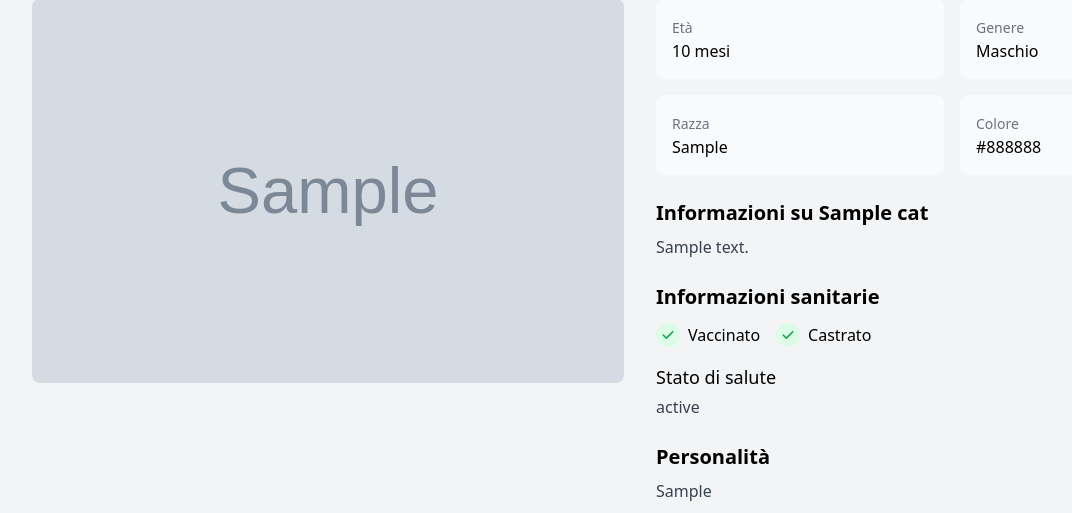
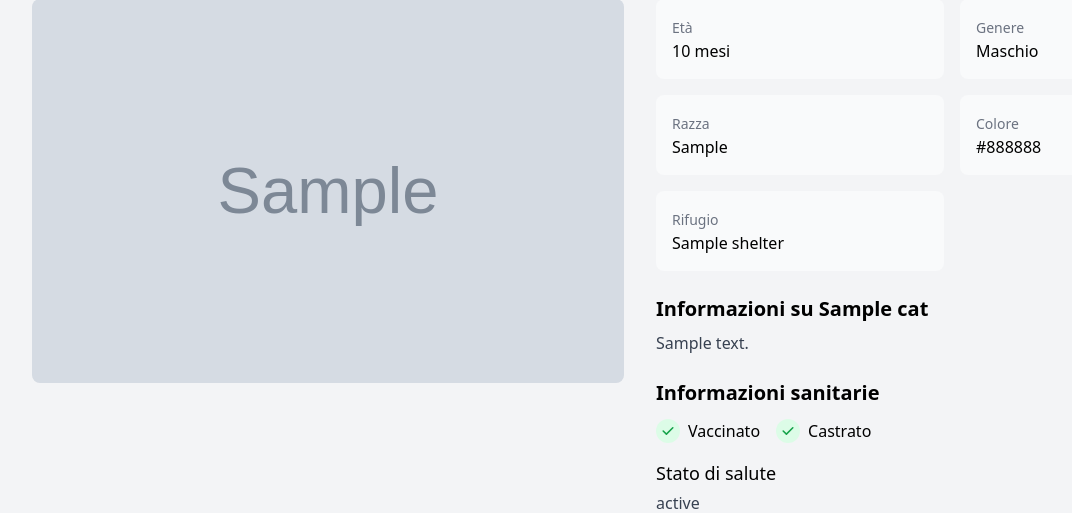
Before and after one commit to Alle-marchio/catadoption, a Django app: page /cats/1/ in a window 1280 px wide. Shown: the part 201-714 px from the top of the page, without its empty margins (0-1072 px from the left). Run offline with Django 4.2, Linux system fonts and the light colour scheme; tables that the repository leaves empty hold one stand-in row (values such as "Sample post"); grey boxes marked "Sample" are stand-in pictures; some libraries are stand-ins or nearby versions.

Commit message:
first fix template. change text by gender

```diff
--- a/templates/cats/cat_detail.html
+++ b/templates/cats/cat_detail.html
@@ -56,31 +56,41 @@
         <!-- Sezione info -->
         <div class="w-full md:w-1/2">
             <div class="grid grid-cols-2 sm:grid-cols-2 gap-4 mb-6">
+            <!--età-->
                 <div class="bg-gray-50 p-4 rounded-lg">
                     <span class="text-sm text-gray-500">Età</span>
                     <p class="font-medium">{{ cat.formatted_age }}</p>
                 </div>
+            <!--sesso-->
                 <div class="bg-gray-50 p-4 rounded-lg">
                     <span class="text-sm text-gray-500">Genere</span>
                     <p class="font-medium">
                         {% if cat.gender == 'M' %}Maschio{% else %}Femmina{% endif %}
                     </p>
                 </div>
+            <!--razza-->
                 <div class="bg-gray-50 p-4 rounded-lg">
                     <span class="text-sm text-gray-500">Razza</span>
                     <p class="font-medium">{{ cat.breed|default:"Meticcio" }}</p>
                 </div>
+            <!--colore-->
                 <div class="bg-gray-50 p-4 rounded-lg">
                     <span class="text-sm text-gray-500">Colore</span>
                     <p class="font-medium">{{ cat.color|default:"Non specificato" }}</p>
                 </div>
+            <!--rifugio (forse meglio togliere questo dato)-->
+                <div class="bg-gray-50 p-4 rounded-lg">
+                    <span class="text-sm text-gray-500">Rifugio</span>
+                    <p class="font-medium">{{ cat.shelter|default:"Non specificato" }}</p>
+                </div>
             </div>
 
+            <!--descrizione -->
             <div class="mb-6">
                 <h2 class="text-xl font-semibold mb-2">Informazioni su {{ cat.name }}</h2>
                 <p class="text-gray-700">{{ cat.description }}</p>
             </div>
-
+            <!--info sanitarie-->
             <div class="mb-6">
                 <h2 class="text-xl font-semibold mb-3">Informazioni sanitarie</h2>
                 <div class="flex flex-wrap gap-4">
@@ -115,7 +125,7 @@
                         {% if cat.gender == 'M' %}Castrato{% else %}Sterilizzata{% endif %}
                     </div>
                 </div>
-
+                <!--stato medico gatto-->
                 {% if cat.health_status %}
                 <div class="mt-4">
                     <h3 class="text-lg font-medium mb-1">Stato di salute</h3>
@@ -123,21 +133,21 @@
                 </div>
                 {% endif %}
             </div>
-
+            <!--personalità gatto-->
             {% if cat.personality %}
             <div class="mb-6">
                 <h2 class="text-xl font-semibold mb-2">Personalità</h2>
                 <p class="text-gray-700">{{ cat.personality }}</p>
             </div>
             {% endif %}
-
+            <!-- storia gatto-->
             {% if cat.history %}
             <div class="mb-6">
                 <h2 class="text-xl font-semibold mb-2">Storia personale</h2>
                 <p class="text-gray-700">{{ cat.history }}</p>
             </div>
             {% endif %}
-
+            <!-- parte adozione -->
             {% if cat.adoption_status == 'available' %}
             <div class="bg-gray-50 p-6 rounded-lg mt-6">
                 <h2 class="text-xl font-semibold mb-4">Interessato ad adottare {{ cat.name }}?</h2>
@@ -161,7 +171,7 @@
             {% endif %}
         </div>
     </div>
-
+    <!-- gatti simili -->
     {% if similar_cats %}
     <div class="mt-10">
         <h2 class="text-2xl font-bold mb-6">Gatti simili che potrebbero piacerti</h2>
```
